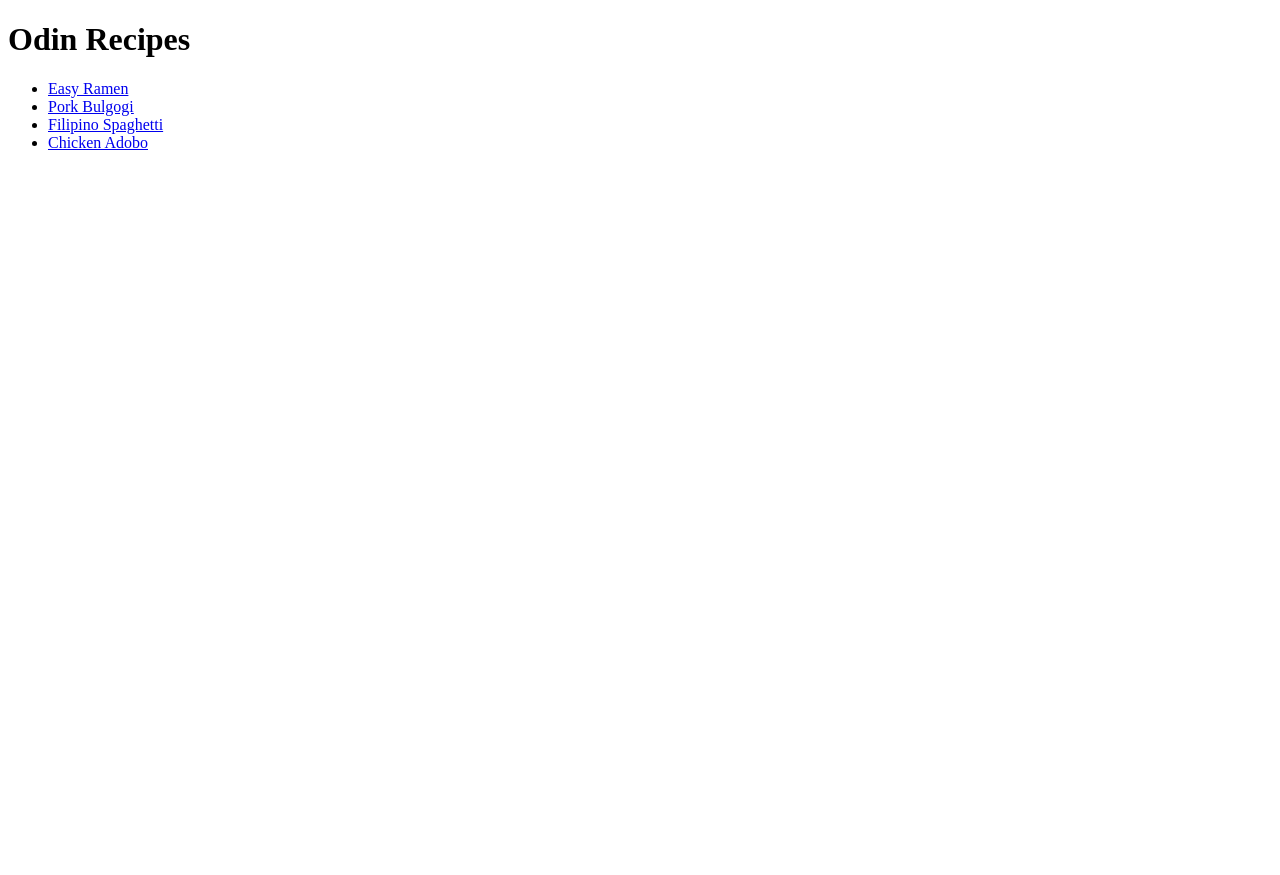
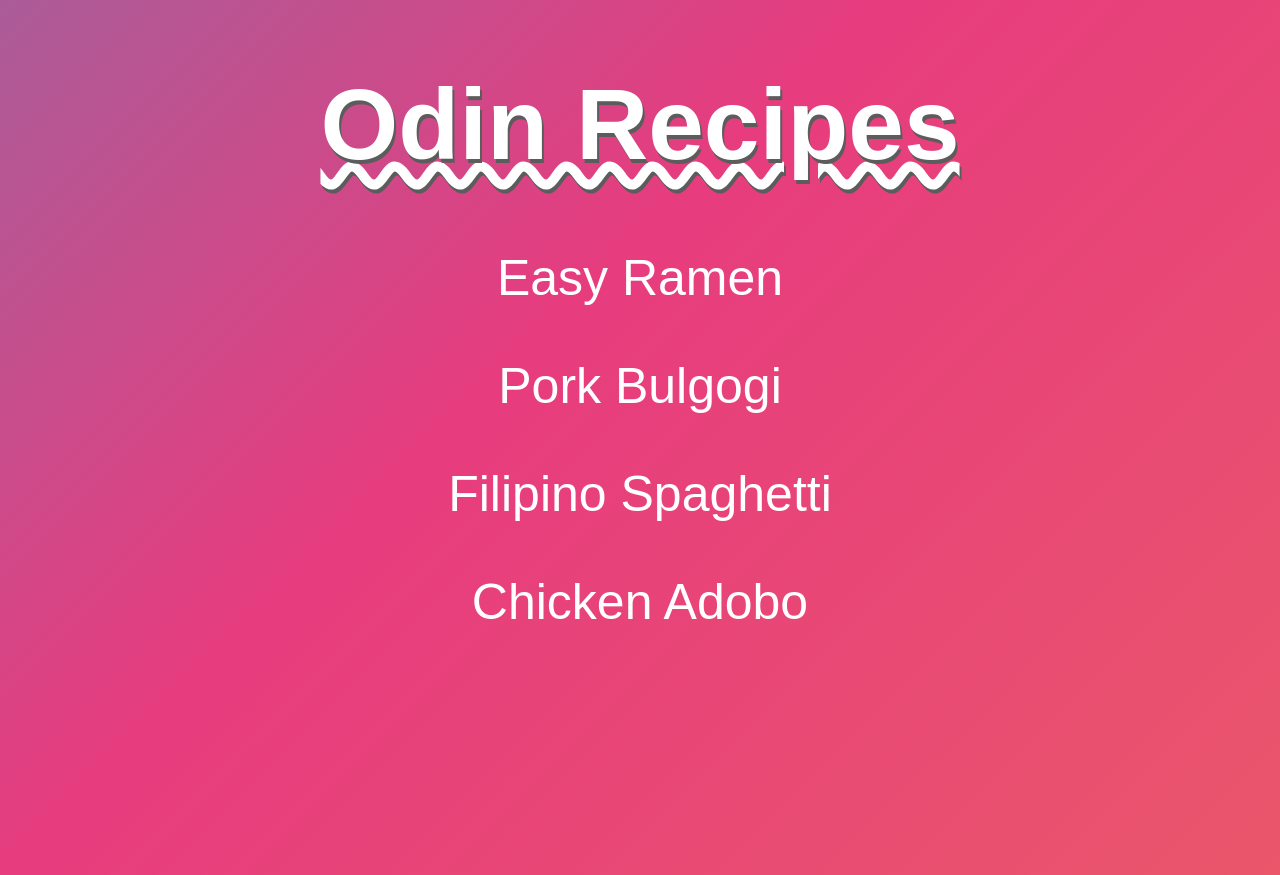
Before and after one commit to RossyCodesStuff/odin-recipes, a plain HTML site: page index.html in a window 1280 px wide. Before the commit the page ends 800 px from the top, so only its background shows below. Drawn offline with Linux system fonts and the light colour scheme.

Commit message:
Created a more colorful index by using gradient.

```diff
--- a/index.html
+++ b/index.html
@@ -4,15 +4,16 @@
     <meta charset="UTF-8" />
     <meta name="viewport" content="width=device-width, initial-scale=1.0" />
     <title>Odin Recipes</title>
+    <link rel="stylesheet" href="styles.css">
+    <link rel="stylesheet" href="https://fonts.googleapis.com/icon?family=Material+Icons">
   </head>
   <body>
     <h1>Odin Recipes</h1>
     <p></p>
-    <ul>
-      <li><a href="recipes/ramen.html">Easy Ramen</a></li>
-      <li><a href="recipes/porkbulgogi.html">Pork Bulgogi</a></li>
-      <li><a href="recipes/filipino-spaghetti.html">Filipino Spaghetti</a></li>
-      <li><a href="recipes/chicken-adobo.html">Chicken Adobo</a></li>
-    </ul>
+    <div><a href="recipes/ramen.html"target="_blank">Easy Ramen</a><p></p>
+    <a href="recipes/porkbulgogi.html"target="_blank">Pork Bulgogi</a><p></p>
+    <a href="recipes/filipino-spaghetti.html"target="_blank">Filipino Spaghetti</a><p></p>
+    <a href="recipes/chicken-adobo.html"target="_blank">Chicken Adobo</a>
+    </div>
   </body>
 </html>
--- /dev/null
+++ b/styles.css
@@ -0,0 +1,69 @@
+
+* {
+     list-style-type:none;
+     text-align: center;
+
+}
+
+h1 {
+    font-size: 100px;
+    font-weight: bolder;
+    color: rgb(255, 255, 255);
+    text-align: center;
+    font-family: sans-serif;
+    text-decoration-line:underline;
+    text-decoration-style:wavy;
+    text-shadow: 2px 4px rgb(92, 92, 92);
+  }
+
+
+div {
+font-size: 50px;
+font-family: sans-serif;,
+font-weight: bold;
+font-weight: 400;
+color: black;
+}
+
+
+
+
+body {
+	background: linear-gradient(-45deg, #ee7752, #e73c7e, #23a6d5, #23d5ab);
+	background-size: 400% 400%;
+	animation: gradient 15s ease infinite;
+	height: 100vh;
+}
+
+@keyframes gradient {
+	0% {
+		background-position: 0% 50%;
+	}
+	50% {
+		background-position: 100% 50%;
+	}
+	100% {
+		background-position: 0% 50%;
+	}
+}
+
+a {
+  color: rgb(255, 255, 255);
+  background-color: transparent;
+  text-decoration: wavy;
+  transition: color 0.5s;
+  cursor: pointer;
+}
+a:hover{
+  color: pink;
+  text-shadow: 2px 2px 2px black;
+
+}
+
+a:before {
+  transform: scaleX(0);
+  transform-origin: bottom right;
+}
+i {
+  color: white;
+}
```
